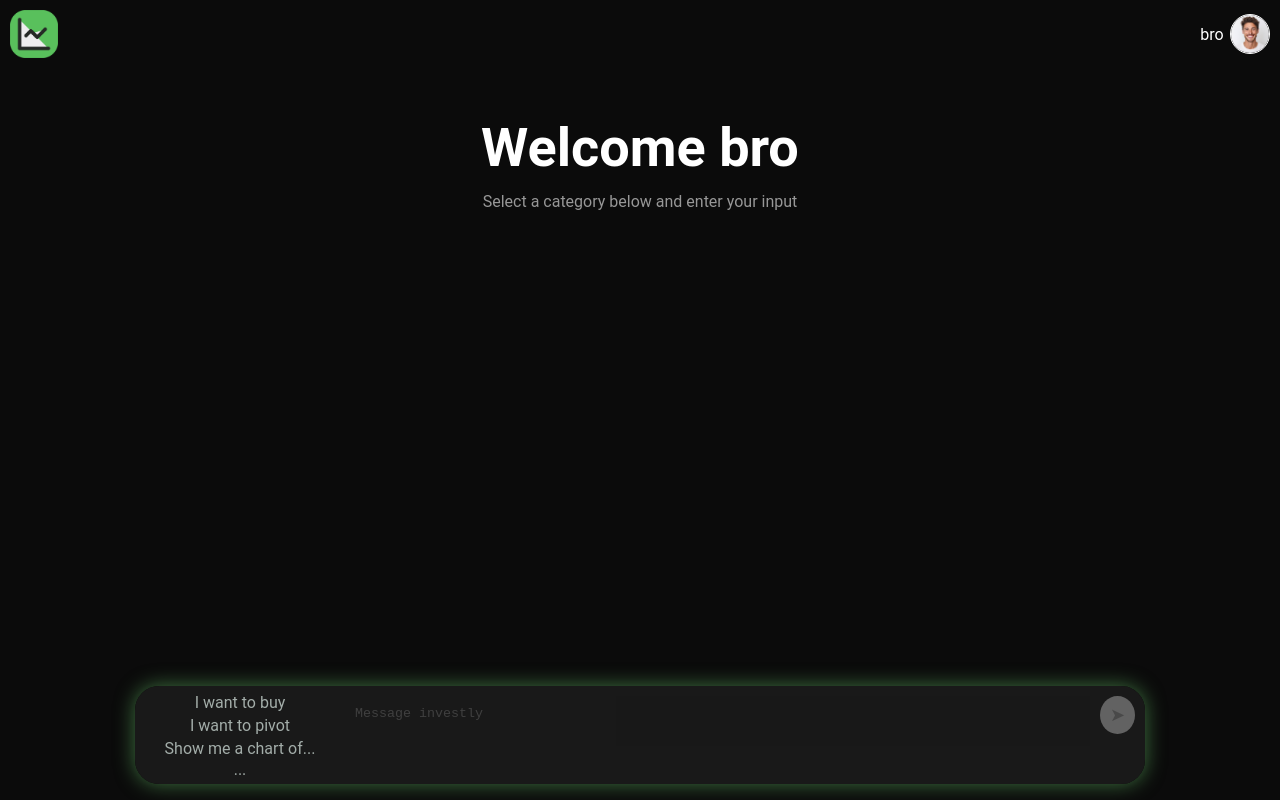
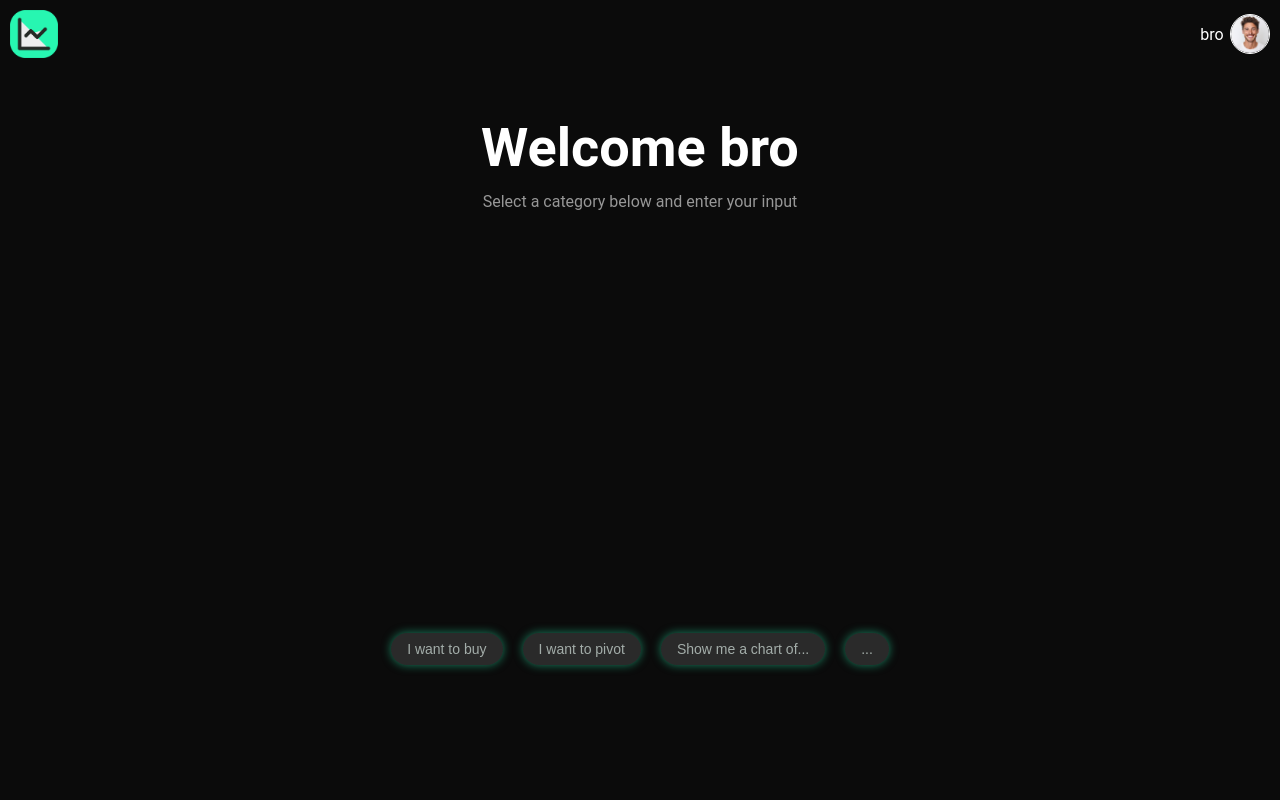
Before and after one commit to arsentsn/investly-frontend, a React (Create React App) app: page / in a window 1280 px wide. Built offline with nearby package versions, Linux system fonts and the light colour scheme.

Commit message:
input redesigned

```diff
--- a/src/App.css
+++ b/src/App.css
@@ -89,102 +89,8 @@ body {
   display: flex;
   align-items: flex-start;
   width: 100%;
-}
-
-.input-container {
-  position: fixed;
-  bottom: 2%;
-  display: flex;
-  flex-direction: row;
-  border-radius: 1.5rem;
-  animation: showShadowDelayed 0.6s cubic-bezier(0.47, 0, 0.745, 0.715) forwards;
-  animation-delay: 0.8s;
-}
-
-@keyframes showShadowDelayed {
-  0% {
-    box-shadow: 0 0 0 rgba(115, 220, 118, 0);
-  }
-
-  50% {
-    box-shadow: 0 0 30px rgba(115, 220, 118, 0.5);
-  }
-
-  100% {
-    box-shadow: 0 0 20px rgba(115, 220, 118, 0.5);
-  }
-}
-
-.radio-input-label {
-  display: flex;
-  align-items: center;
-  justify-content: center;
-  padding: 2px 0;
-  cursor: pointer;
-  color: rgb(163, 173, 169);
-  transition: text-shadow 0.3s ease;
-}
-
-.left>div:last-child .radio-input-label {
-  padding: 0;
-  margin: 0;
-}
-
-.left>div:last-child .radio-input-label {
-  padding: 0;
-  margin: 0;
-  position: relative;
-}
-
-.radio-input-label:hover {
-  text-shadow: 0 0 10px rgba(127, 255, 212, 0.7);
-}
-
-input[type="radio"] {
-  display: none;
-}
-
-input[type="radio"]:checked+.radio-input-label {
-  color: rgb(39, 246, 177);
-  text-shadow: 0 0 10px rgb(154, 255, 72);
-}
-
-.left {
-  display: flex;
-  flex-direction: column;
-  width: 200px;
-  background-color: #191919;
-  padding: 5px;
-  border-radius: 1.5rem 0 0 1.5rem;
-}
-
-.text-area {
-  background-color: #191919;
-  resize: none;
-  width: 95%;
-  height: 90%;
-  box-sizing: border-box;
-  padding: 10px;
-  border: none;
-  outline: none;
-  color: white;
-  transition: opacity 0.3s ease;
-}
-
-.text-area:disabled {
-  opacity: 0.5;
-  cursor: not-allowed;
-}
-
-.text-area:disabled::placeholder {
-  color: #666;
-}
-
-.right {
-  width: 800px;
-  background-color: #191919;
-  padding-top: 10px;
-  border-radius: 0 1.5rem 1.5rem 0;
+  padding: 15px 5px;
+  background-color: #2a2a2a;
 }
 
 .logo {
@@ -193,9 +99,9 @@ input[type="radio"]:checked+.radio-input-label {
 }
 
 .submit-button {
-  margin: 0 10px;
+  margin: 0 0 0 20px;
   padding: 8px 10px;
-  background-color: #59c05c;
+  background-color: #27f6b1;
   border: none;
   border-radius: 50%;
   cursor: pointer;
@@ -203,7 +109,7 @@ input[type="radio"]:checked+.radio-input-label {
 }
 
 .submit-button:hover {
-  background-color: #6fdd72;
+  background-color: #75ffd1;
 }
 
 .submit-button:disabled {
@@ -211,12 +117,118 @@ input[type="radio"]:checked+.radio-input-label {
   cursor: not-allowed;
 }
 
-@keyframes App-logo-spin {
-  from {
-    transform: rotate(0deg);
+.input-bottom {
+  padding: 10px;
+}
+
+.text-area {
+  background-color: #2a2a2a;
+  resize: none;
+  width: 90%;
+  height: 40px;
+  /* Adjust as needed */
+  box-sizing: border-box;
+  padding: 10px;
+  border: none;
+  border-radius: 10px;
+  outline: none;
+  color: white;
+}
+
+.categories-row {
+  display: flex;
+  justify-content: center;
+  gap: 10px;
+  flex-wrap: wrap;
+}
+
+.category-item {
+  display: inline-block;
+}
+
+.categories-container {
+  position: fixed;
+  bottom: 120px;
+  /* Adjust this value as needed */
+  left: 50%;
+  transform: translateX(-50%);
+  width: 100%;
+  padding: 10px;
+  transition: bottom 0.3s ease;
+  z-index: 10;
+  /* Ensure it's above the input container */
+}
+
+.categories-container.category-selected {
+  bottom: calc(2% + 150px);
+  /* Adjust this value based on your input container height */
+}
+
+.input-container {
+  position: fixed;
+  bottom: -200px;
+  left: 50%;
+  transform: translateX(-50%);
+  width: 800px;
+  background-color: #191919;
+  border-radius: 2.5rem;
+  overflow: hidden;
+  transition: bottom 0.3s ease, box-shadow 0.3s ease;
+}
+
+.input-container.category-selected {
+  bottom: 90px;
+  animation: showShadowDelayedInput 0.5s ease-in forwards;
+}
+
+@keyframes showShadowDelayedCategory {
+  0% {
+    box-shadow: 0 0 0 rgba(39, 246, 177, 0);
   }
 
-  to {
-    transform: rotate(360deg);
+  50% {
+    box-shadow: 0 0 15px rgba(39, 246, 177, 0.5);
+  }
+
+  100% {
+    box-shadow: 0 0 10px rgba(39, 246, 177, 0.5);
   }
 }
+
+@keyframes showShadowDelayedInput {
+  0% {
+    box-shadow: 0 0 0 rgba(39, 246, 177, 0);
+  }
+
+  100% {
+    box-shadow: 0 0 20px rgba(39, 246, 177, 0.5);
+  }
+}
+
+.category-button {
+  padding: 8px 16px;
+  cursor: pointer;
+  color: rgb(163, 173, 169);
+  background-color: #2a2a2a;
+  border: none;
+  border-radius: 20px;
+  transition: all 0.3s ease;
+  font-size: 14px;
+  margin: 5px;
+  animation: showShadowDelayedCategory 1s ease-in forwards;
+}
+
+.category-button:hover {
+  background-color: #3a3a3a;
+  text-shadow: 0 0 10px rgba(127, 255, 212, 0.7);
+}
+
+.category-button.selected {
+  background-color: rgb(39, 246, 177);
+  color: #191919;
+}
+
+.categories-container.category-selected .category-button {
+  box-shadow: none;
+  animation: none;
+}
--- a/src/components/InputComponents.js
+++ b/src/components/InputComponents.js
@@ -1,96 +1,75 @@
-import React, { useState } from 'react';
+import React, { useState, useRef, useEffect } from 'react';
 
 export function InputBox() {
     const [selectedOption, setSelectedOption] = useState('');
+    const textareaRef = useRef(null);
+
+    const handleOptionChange = (newOption) => {
+        if (selectedOption === newOption) {
+            setSelectedOption('');
+        } else {
+            setSelectedOption(newOption);
+        }
+    };
+
+    useEffect(() => {
+        if (selectedOption && textareaRef.current) {
+            textareaRef.current.focus();
+        }
+    }, [selectedOption]);
 
     return (
-        <div className="input-container">
+        <>
+            <div className={`categories-container ${selectedOption ? 'category-selected' : ''}`}>
                 <InputCategories
                     selectedOption={selectedOption}
-                setSelectedOption={setSelectedOption}
+                    onOptionChange={handleOptionChange}
                 />
-            <InputText isDisabled={!selectedOption} />
+            </div>
+            <div className={`input-container ${selectedOption ? 'category-selected' : ''}`}>
+
+                <InputText isDisabled={!selectedOption} textareaRef={textareaRef} />
+
+            </div>
+        </>
+    );
+}
+
+
+export function InputCategories({ selectedOption, onOptionChange }) {
+    const categories = [
+        { id: 'buy', label: 'I want to buy' },
+        { id: 'pivot', label: 'I want to pivot' },
+        { id: 'chart', label: 'Show me a chart of...' },
+        { id: 'other', label: '...' }
+    ];
+
+    return (
+        <div className="categories-row">
+            {categories.map(category => (
+                <button
+                    key={category.id}
+                    className={`category-button ${selectedOption === category.id ? 'selected' : ''}`}
+                    onClick={() => onOptionChange(category.id)}
+                >
+                    {category.label}
+                </button>
+            ))}
         </div>
     );
 }
 
-export function InputCategories({ selectedOption, setSelectedOption }) {
-    const handleOptionChange = (event) => {
-        setSelectedOption(event.target.value);
-    };
-
-    return (
-        <div className="left">
-            <div>
-                <input
-                    className="radio-input"
-                    type="radio"
-                    id="buy"
-                    name="category"
-                    value="buy"
-                    checked={selectedOption === 'buy'}
-                    onChange={handleOptionChange}
-                />
-                <label className="radio-input-label" htmlFor="buy">
-                    I want to buy
-                </label>
-            </div>
-            <div>
-                <input
-                    className="radio-input"
-                    type="radio"
-                    id="pivot"
-                    name="category"
-                    value="pivot"
-                    checked={selectedOption === 'pivot'}
-                    onChange={handleOptionChange}
-                />
-                <label className="radio-input-label" htmlFor="pivot">
-                    I want to pivot
-                </label>
-            </div>
-            <div>
-                <input
-                    className="radio-input"
-                    type="radio"
-                    id="chart"
-                    name="category"
-                    value="chart"
-                    checked={selectedOption === 'chart'}
-                    onChange={handleOptionChange}
-                />
-                <label className="radio-input-label" htmlFor="chart">
-                    Show me a chart of...
-                </label>
-            </div>
-            <div>
-                <input
-                    className="radio-input"
-                    type="radio"
-                    id="other"
-                    name="category"
-                    value="other"
-                    checked={selectedOption === 'other'}
-                    onChange={handleOptionChange}
-                />
-                <label className="radio-input-label" htmlFor="other">
-                    ...
-                </label>
-            </div>
-        </div>
-    );
-}
-
-export function InputText({ isDisabled }) {
+export function InputText({ isDisabled, textareaRef }) {
     const [text, setText] = useState('');
 
     const handleTextChange = (event) => {
         setText(event.target.value);
     }
+
     return (
-        <div className="right">
         <div className="input-wrapper">
             <textarea
+                ref={textareaRef}
                 className="text-area"
                 placeholder="Message investly"
                 disabled={isDisabled}
@@ -102,6 +81,5 @@ export function InputText({ isDisabled }) {
                 ➤
             </button>
         </div>
-        </div>
     )
 }
```
Also changed, not shown: src/static/logo.png. Lines whose indentation alone changed are shown as unchanged.
